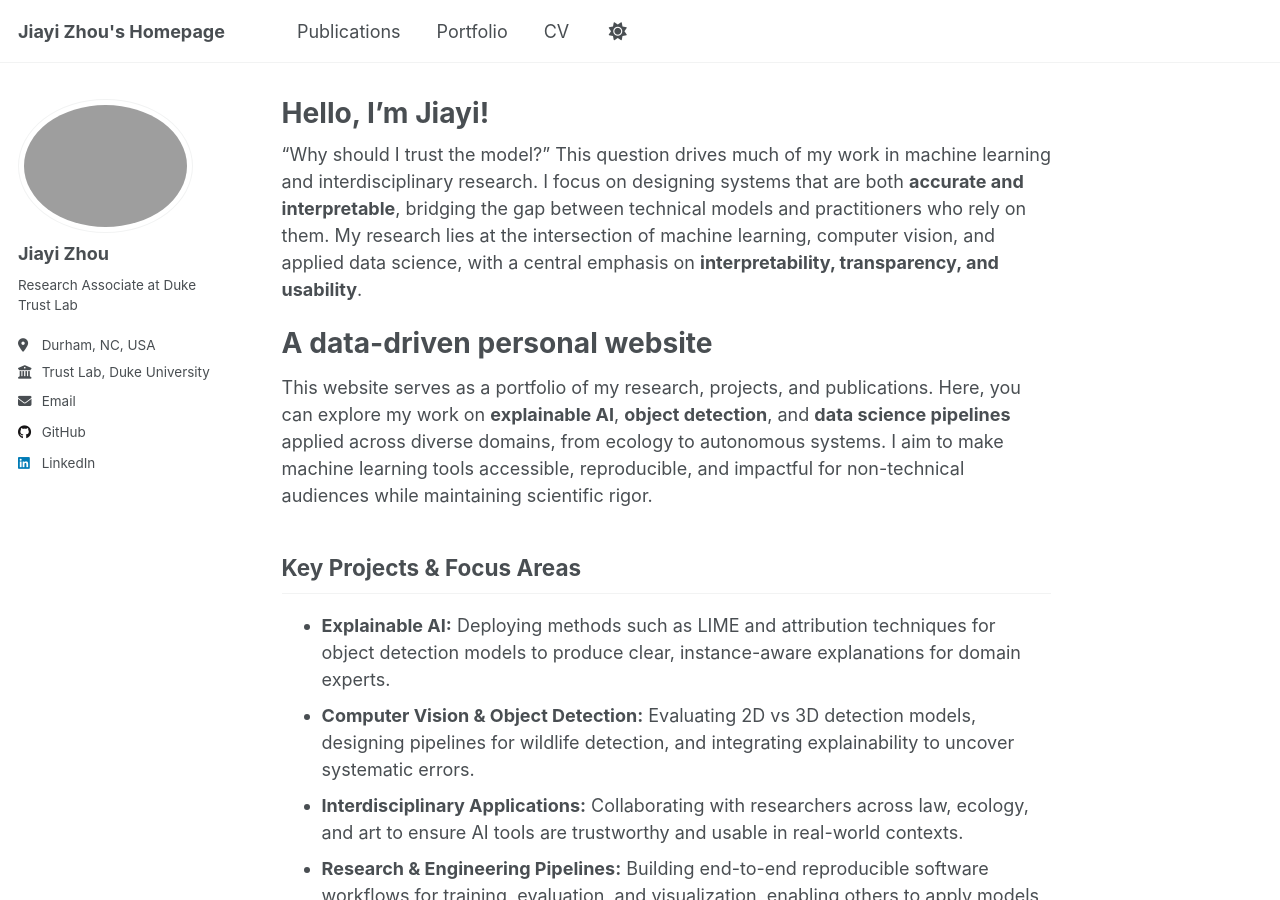
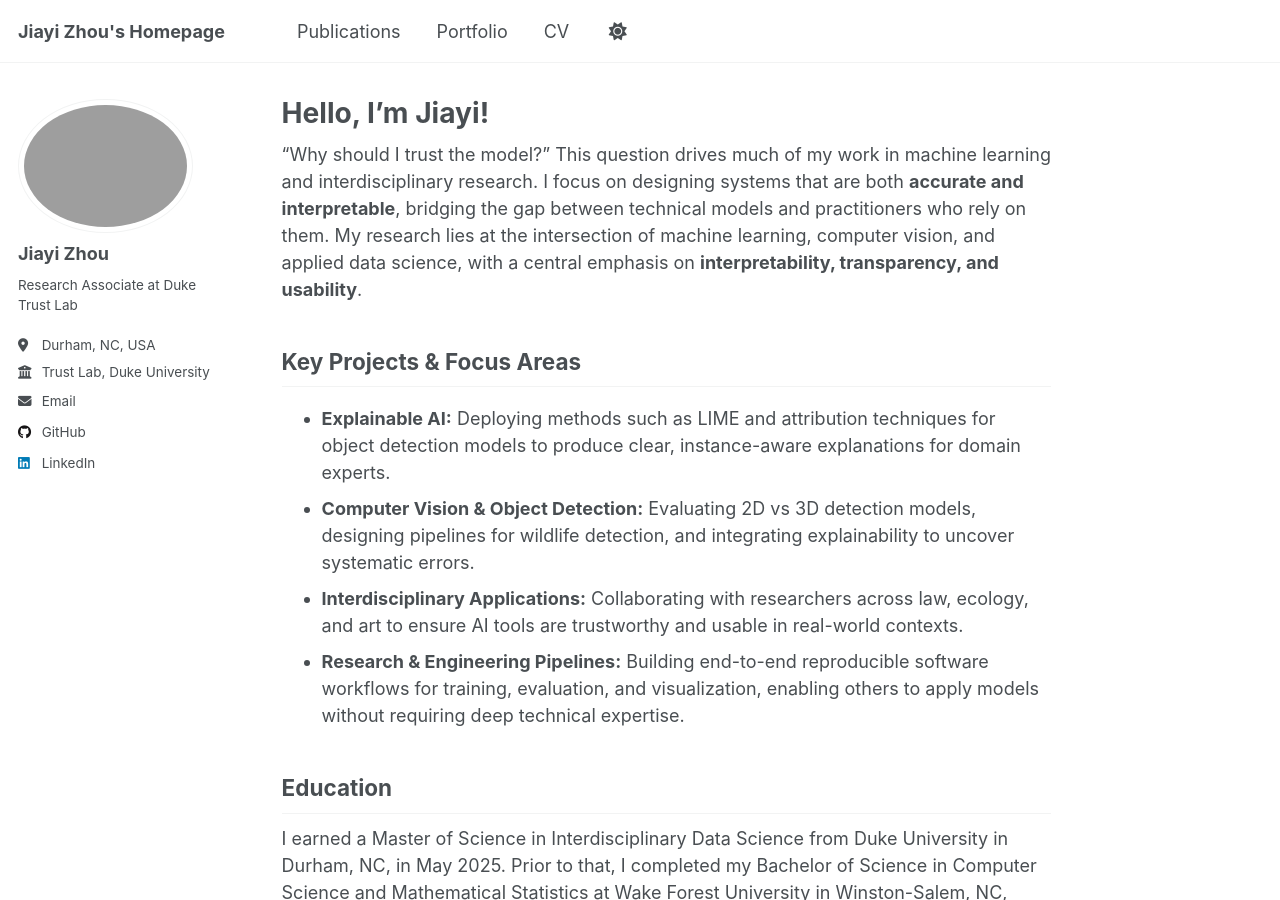
Before and after one commit to JiayiZhou36/JiayiZhou36.github.io, a Jekyll site: the page built from _pages/about.md, in a window 1280 px wide and 900 px high. Built offline with Jekyll 4.4.1, drawn with Linux system fonts in a browser that asks for light colours; a script that is not in the unit is left out.

Commit message:
added detail

```diff
--- a/_pages/about.md
+++ b/_pages/about.md
@@ -8,10 +8,6 @@ redirect_from:
 ---
 
 "Why should I trust the model?" This question drives much of my work in machine learning and interdisciplinary research. I focus on designing systems that are both **accurate and interpretable**, bridging the gap between technical models and practitioners who rely on them. My research lies at the intersection of machine learning, computer vision, and applied data science, with a central emphasis on **interpretability, transparency, and usability**.
-
-A data-driven personal website
-======
-This website serves as a portfolio of my research, projects, and publications. Here, you can explore my work on **explainable AI**, **object detection**, and **data science pipelines** applied across diverse domains, from ecology to autonomous systems. I aim to make machine learning tools accessible, reproducible, and impactful for non-technical audiences while maintaining scientific rigor.
 
 Key Projects & Focus Areas
 ------
```
